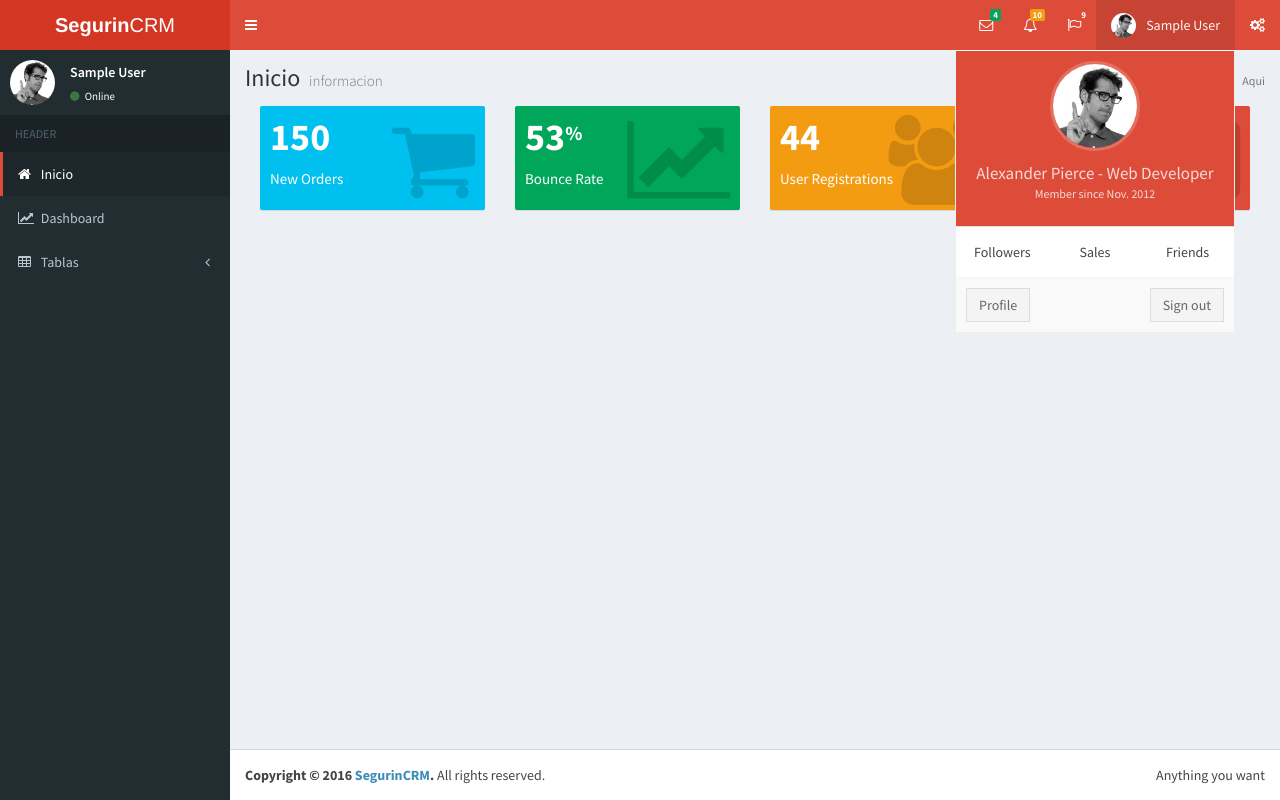
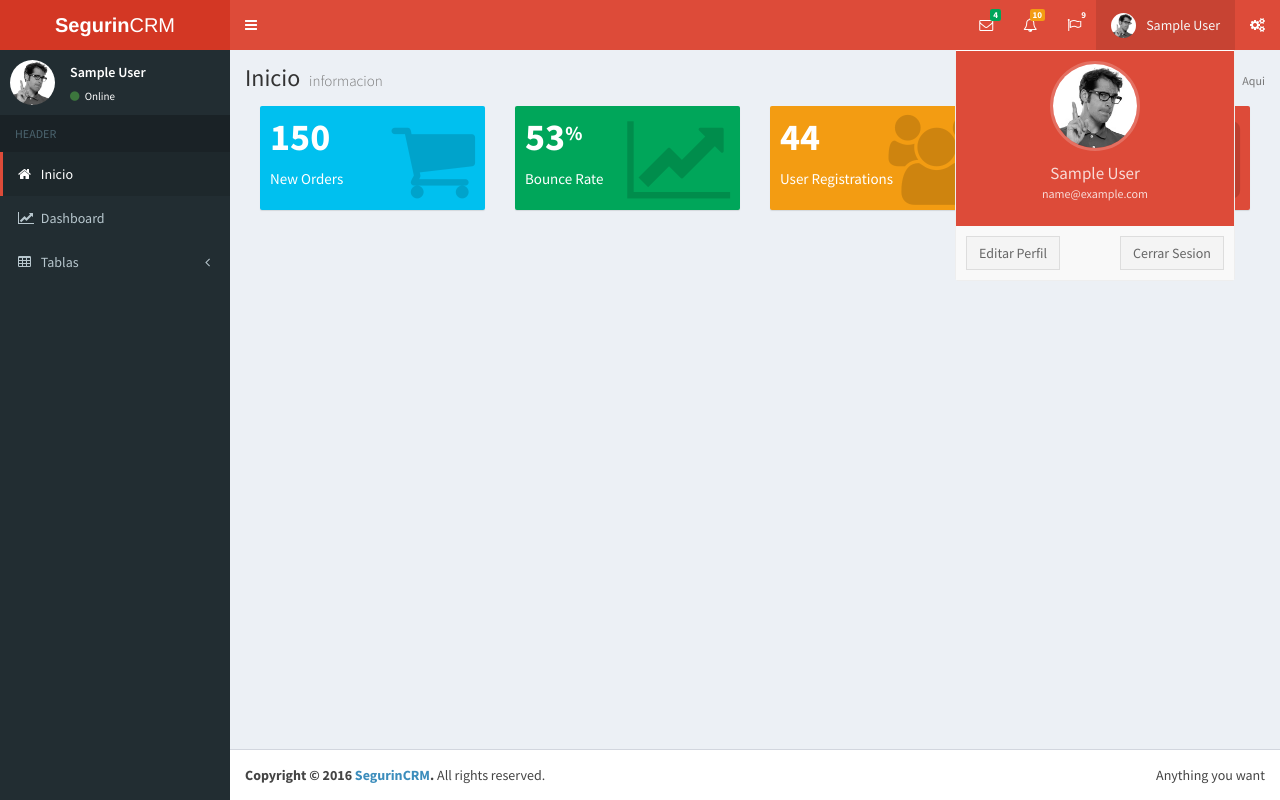
Before and after one commit to racmanuel/Mini-CRM-para-empresas-de-Seguros, a PHP site: page /crm.php in a window 1280 px wide, after a click that opens the changed part. Run offline with PHP 8.4, Linux system fonts and the light colour scheme; the visitor is signed in with stand-in values (Sample User, id 1); some libraries are stand-ins or nearby versions.

Commit message:
logout and edit profile works

```diff
--- a/crm.php
+++ b/crm.php
@@ -158,11 +158,11 @@ desired effect
                 <li class="user-header">
                   <img src="img/user2-160x160.jpg" class="img-circle" alt="User Image">
                   <p>
-                    Alexander Pierce - Web Developer
-                    <small>Member since Nov. 2012</small>
+                    <?php echo $_SESSION['name']; ?>
+                    <small><?php echo $_SESSION['email']; ?></small>
                   </p>
                 </li>
-                <!-- Menu Body -->
+                <!-- Menu Body
                 <li class="user-body">
                   <div class="row">
                     <div class="col-xs-4 text-center">
@@ -175,15 +175,15 @@ desired effect
                       <a href="#">Friends</a>
                     </div>
                   </div>
-                  <!-- /.row -->
+                  /.row -->
                 </li>
                 <!-- Menu Footer-->
                 <li class="user-footer">
                   <div class="pull-left">
-                    <a href="#" class="btn btn-default btn-flat">Profile</a>
+                    <a href="edit-profile.php" class="btn btn-default btn-flat">Editar Perfil</a>
                   </div>
                   <div class="pull-right">
-                    <a href="#" class="btn btn-default btn-flat">Sign out</a>
+                    <a href="logout.php" class="btn btn-default btn-flat">Cerrar Sesion</a>
                   </div>
                 </li>
               </ul>
--- a/edit-profile.php
+++ b/edit-profile.php
@@ -32,7 +32,7 @@ session_start();
             session_destroy();
             echo "<div class='alert alert-danger' role='alert'>
             <h4>Your session has expire!</h4>
-            <p><a href='login.html'>Login Here</a></p></div>";
+            <p><a href='index.php'>Login Here</a></p></div>";
             exit;
         }
     ?>
```
Also changed, not shown: check-login.php (+22 -21 lines).
